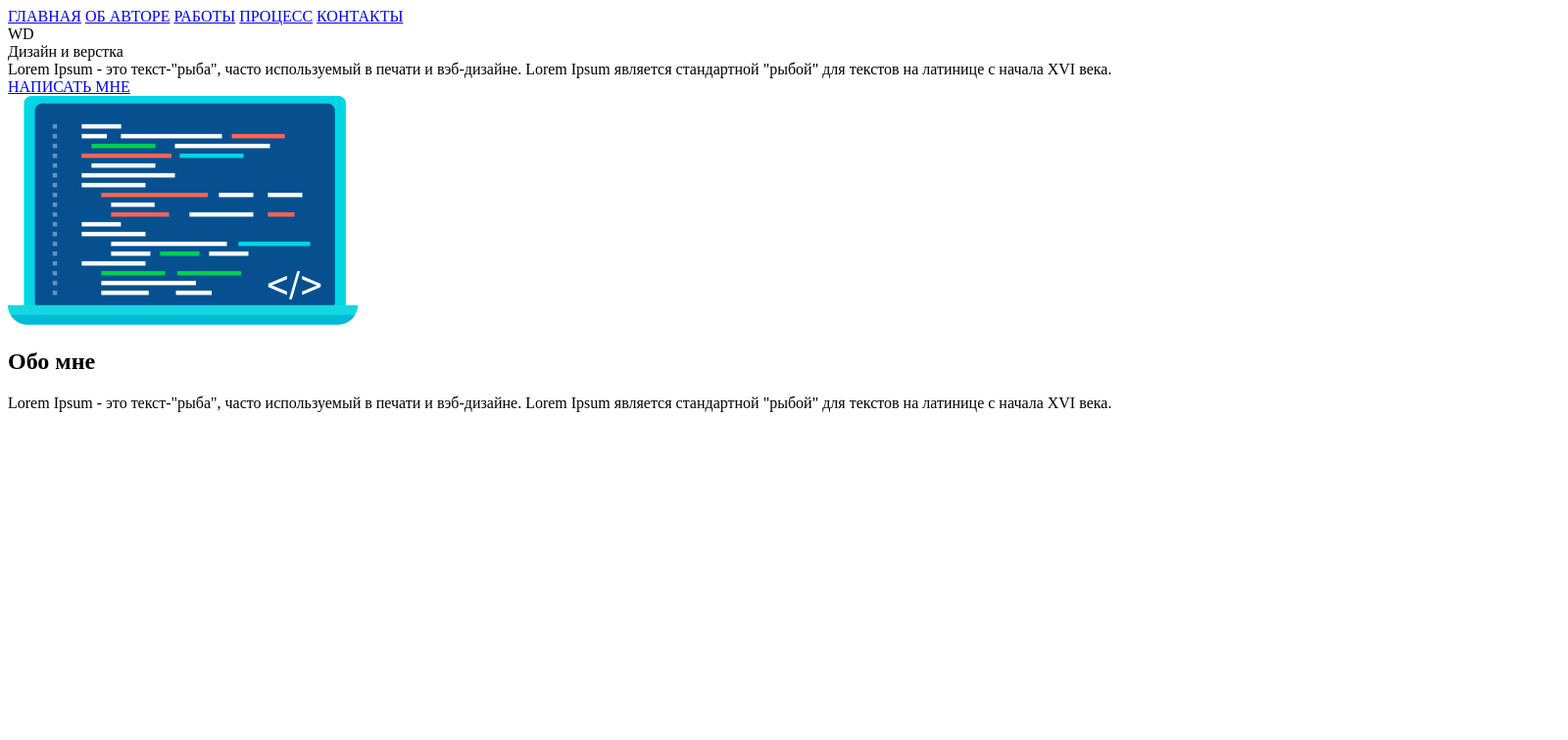
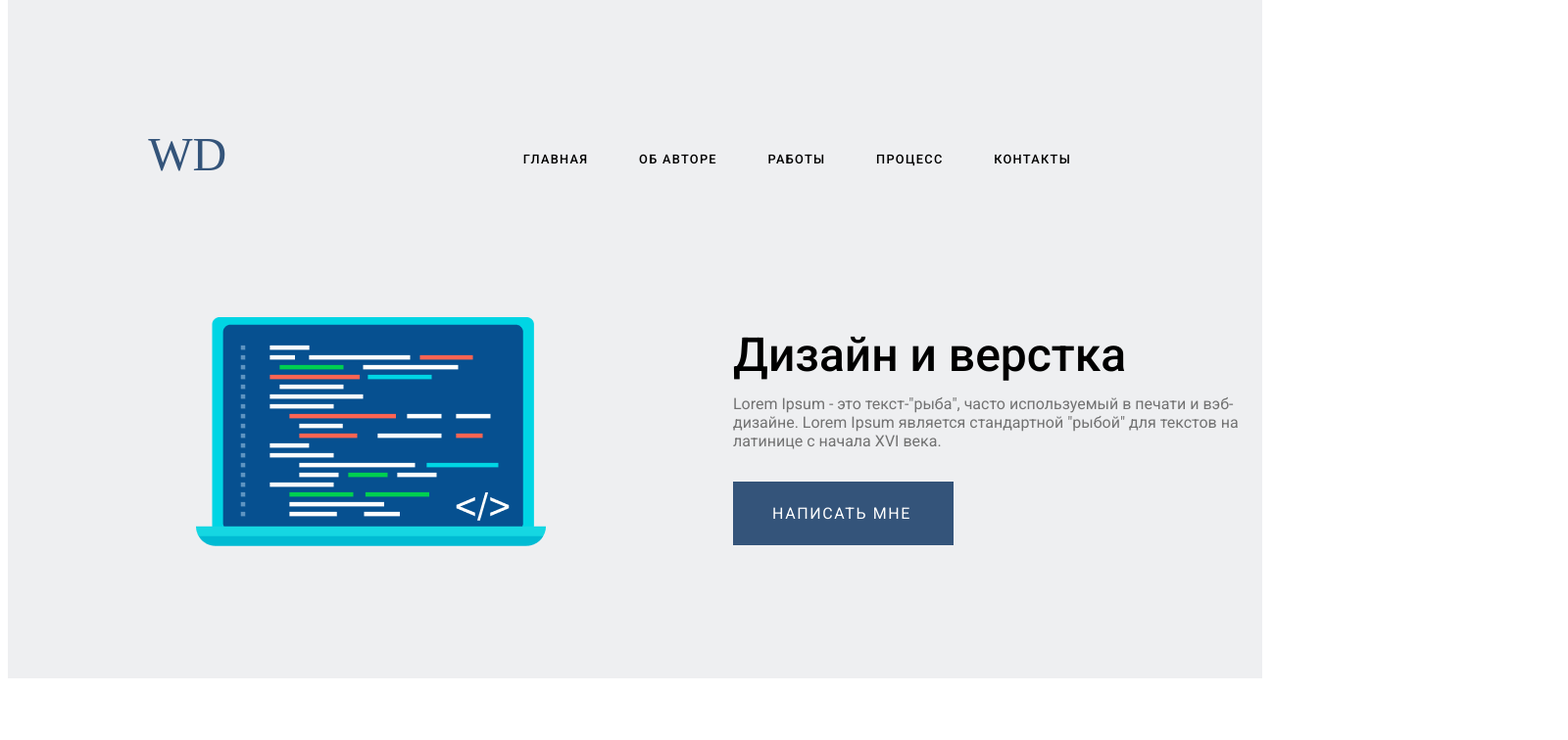
Before and after one commit to Mandarinka777/Mandarinka777.github.io, a plain HTML site: page index.html in a window 1280 px wide. Shown: the top 756 px of the page at 98% size, 1600 px wide, since content can reach past the window. Drawn offline with Linux system fonts and the light colour scheme; files whose address does not match are found by name; a web font is replaced by a local one.

Commit message:
index.html

```diff
--- a/index.html
+++ b/index.html
@@ -3,7 +3,7 @@
 <head>
     <meta charset="UTF-8">
     <meta name="viewport" content="width=device-width, initial-scale=1.0">
-    <link rel="stylesheet" href="sait1.css"></link>
+    <link rel="stylesheet" href="web.css"></link>
     <link href="https://fonts.googleapis.com/css2?family=Revalia&family=Roboto:ital,wght@0,100;0,300;0,400;0,500;0,700;0,900;1,100;1,300;1,400;1,500;1,700;1,900&display=swap" rel="stylesheet">
     <link href="https://fonts.googleapis.com/css2?family=Revalia&family=Roboto:ital,wght@0,100;0,300;0,400;0,500;0,700;0,900;1,100;1,300;1,400;1,500;1,700;1,900&display=swap" rel="stylesheet">
     <title>Document</title>
```
